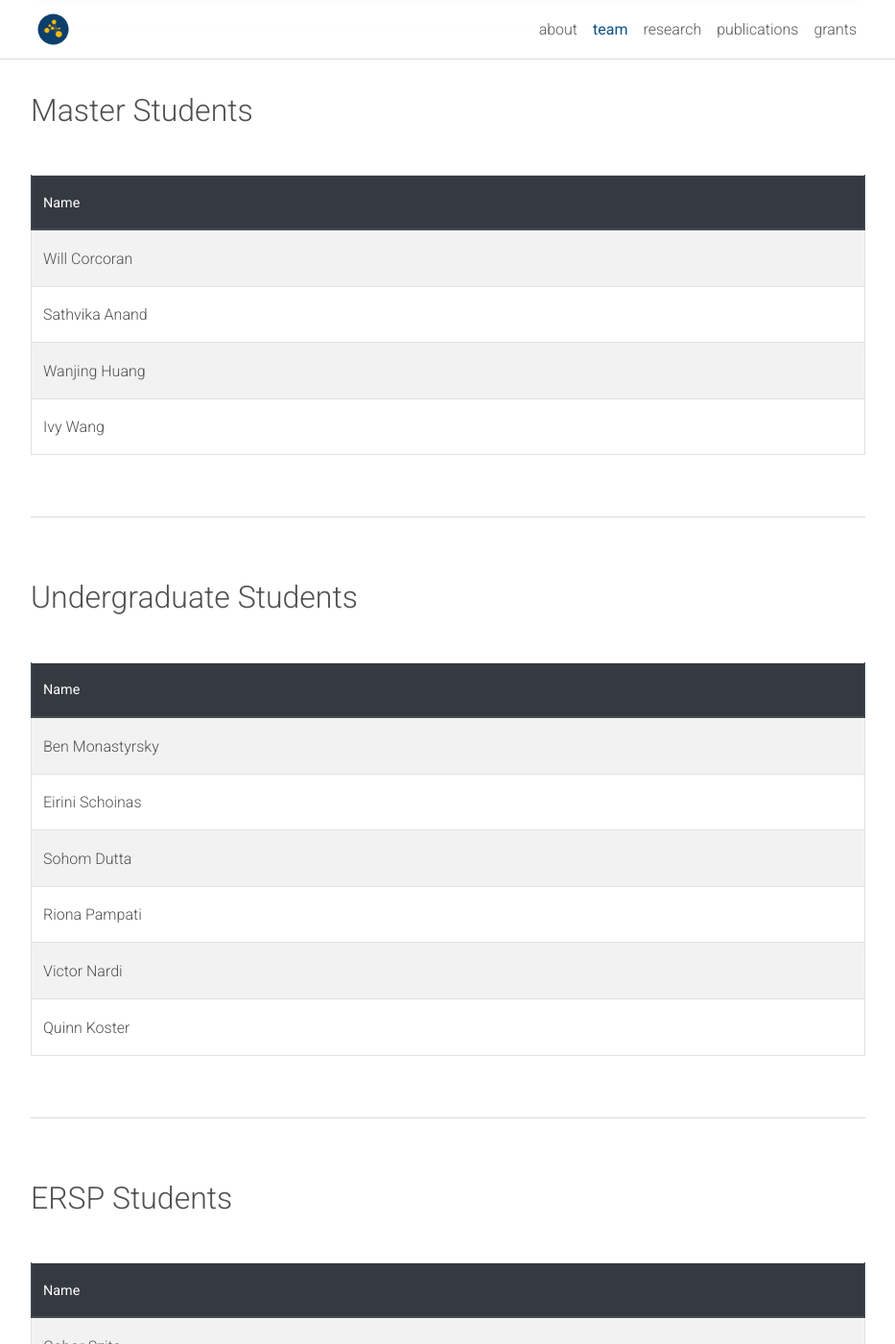
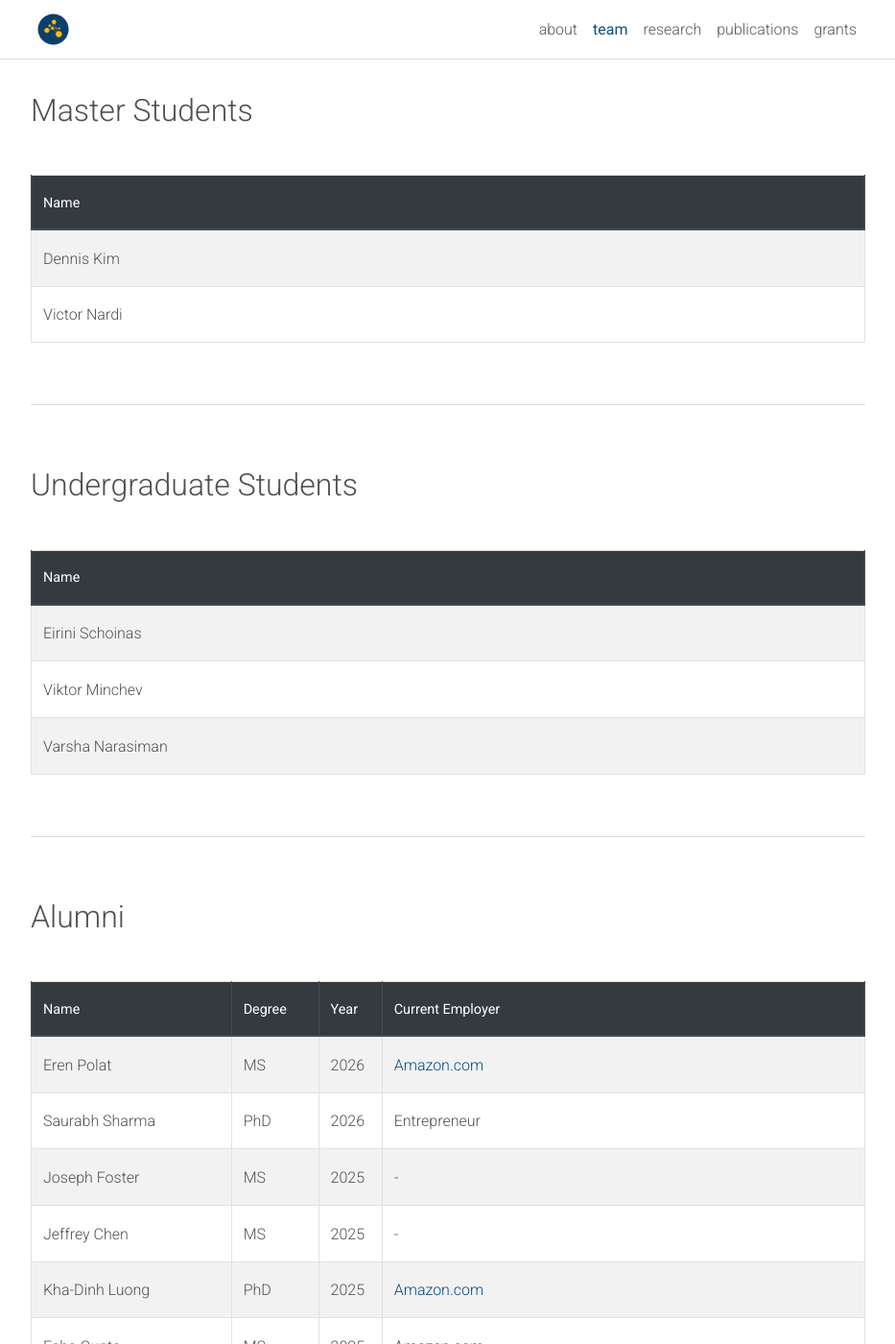
Before and after one commit to DYNAMO-Lab/dynamo-lab.github.io, a Jekyll site: the page built from _pages/team.md, in a window 1280 px wide and 1400 px high, scrolled down 3755 px. Shown: the whole window at 96% size, without its empty margins (173-1106 px from the left). Built offline with Jekyll 4.4.1, drawn with Linux system fonts in a browser that asks for light colours; comment, search, counter and statistics services are not loaded; a style sheet for code colours, icons or effects is not loaded; some of the changed text lies outside the part shown.

Commit message:
Update team.md

```diff
--- a/_pages/team.md
+++ b/_pages/team.md
@@ -104,16 +104,10 @@ nav_rank: 2
         </thead>
         <tbody>
             <tr>
-                <td>Will Corcoran</td>
+                <td>Dennis Kim</td>
             </tr>
             <tr>
-                <td>Sathvika Anand</td>
-            </tr>
-            <tr>
-                <td>Wanjing Huang</td>
-            </tr>
-                        <tr>
-                <td>Ivy Wang</td>
+                <td>Victor Nardi</td>
             </tr>
         </tbody>
     </table>
@@ -133,55 +127,18 @@ nav_rank: 2
         </thead>
         <tbody>
             <tr>
-                <td>Ben Monastyrsky</td>
-            </tr>
-            <tr>
                 <td>Eirini Schoinas</td>
             </tr>
             <tr>
-                <td>Sohom Dutta</td>
+                <td>Viktor Minchev</td>
             </tr>
             <tr>
-                <td>Riona Pampati</td>
-            </tr>
-              <tr>
-                <td>Victor Nardi</td>
-            </tr>
-                          <tr>
-                <td>Quinn Koster</td>
+                <td>Varsha Narasiman</td>
             </tr>
         </tbody>
     </table>
 </div>
 
----
-
-
-## ERSP Students
-
-<div class="table-responsive my-5">
-    <table class="table table-striped table-hover table-bordered">
-        <thead class="thead-dark">
-            <tr>
-                <th>Name</th>
-            </tr>
-        </thead>
-        <tbody>
-            <tr>
-                <td>Gabor Szita</td>
-            </tr>
-            <tr>
-                <td>Natasha Joshi</td>
-            </tr>
-            <tr>
-                <td>Varsha Narasiman</td>
-            </tr>
-                        <tr>
-                <td>Shreya Chati</td>
-            </tr>
-        </tbody>
-    </table>
-</div>
 
 ---
 
@@ -198,6 +155,21 @@ nav_rank: 2
             </tr>
         </thead>
         <tbody>
+             <tr>
+                <td>Eren Polat</td>
+                <td>MS</td>
+                <td>2026</td>
+                <td><a href="https://www.amazon.com" target="_blank">Amazon.com</a></td>
+            </tr>
+
+
+                             <tr>
+                <td>Saurabh Sharma</td>
+                <td>PhD</td>
+                <td>2026</td>
+                <td>Entrepreneur</td>
+            </tr>
+
                      <tr>
                 <td>Joseph Foster</td>
                 <td>MS</td>
```
